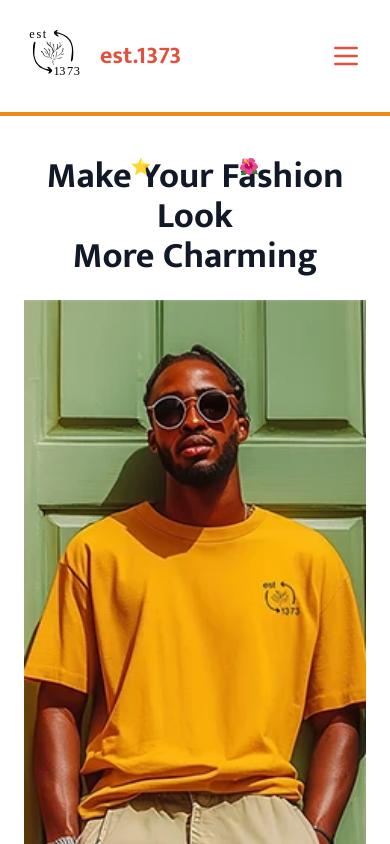
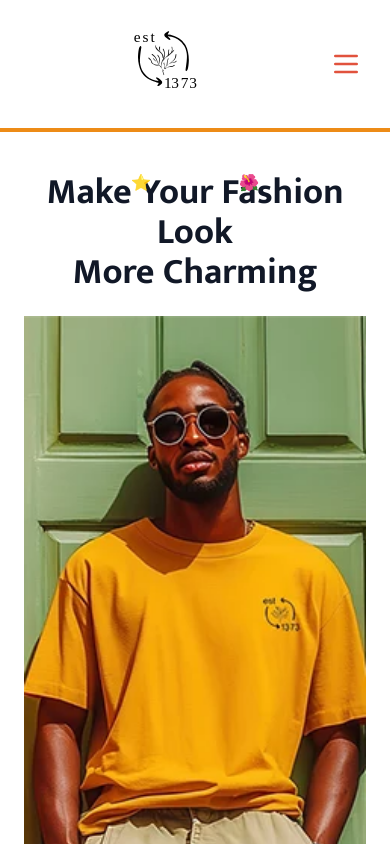
Before and after one commit to joka21/est1373, a Next.js app: page / in a window 390 px wide. Shown: the top 844 px of the page. Built offline with nearby package versions, Linux system fonts and the light colour scheme.

Commit message:
new mobil nav

```diff
--- a/components/Navbar.tsx
+++ b/components/Navbar.tsx
@@ -11,36 +11,42 @@ const Navbar: React.FC = () => {
 
   return (
     <nav className="font-sans border-b-4 border-tangerine">
-      <div className="max-w-7xl mx-auto px-4"> {/* Erhöht von max-w-6xl auf max-w-7xl */}
-        <div className="flex justify-between">
-          <div className="flex space-x-4">
-            <div>
-              <Link href="/" className="flex items-center py-6 px-2 text-coral-red"> {/* Erhöht padding-y */}
+      <div className="max-w-7xl mx-auto px-4">
+        <div className="flex justify-between items-center">
+          {/* Left spacer for centering on desktop */}
+          <div className="hidden md:block w-40">
+            {/* This empty div helps center the logo */}
+          </div>
+
+          {/* Centered Logo */}
+          <div className="flex-1 md:flex-none flex justify-center">
+            <Link href="/" className="flex items-center py-6 px-2">
               <img
                 src="/estLogo.svg"
                 alt="Logo"
-                  className="h-16 w-auto mr-3" /* Erhöht von h-12 auf h-16 */
+                className="h-20 w-auto"
               />
-                <span className="font-bold text-2xl">est.1373</span> {/* Erhöht von default auf text-2xl */}
             </Link>
           </div>
-          </div>
-          <div className="hidden md:flex items-center space-x-2"> {/* Erhöht space-x-1 auf space-x-2 */}
+
+          {/* Desktop Navigation */}
+          <div className="hidden md:flex items-center space-x-2 w-40">
             {['Home', 'about', 'Shop', 'Ideen', 'Botope'].map((item) => (
               <Link
                 key={item}
                 href={item === 'Home' ? '/' : `/${item.toLowerCase().replace(' ', '-')}`}
                 className="py-6 px-4 text-lg text-coral-red hover:text-tangerine transition duration-300 font-semibold"
-                /* Erhöht padding, Schriftgröße und font-weight */
               >
                 {item}
               </Link>
             ))}
           </div>
-          <div className="md:hidden flex items-center">
+
+          {/* Mobile Menu Button */}
+          <div className="md:hidden">
             <button
               onClick={toggleMenu}
-              className="mobile-menu-button p-3 focus:outline-none focus:ring-2 focus:ring-inset focus:ring-coral-red"
+              className="p-3 focus:outline-none focus:ring-2 focus:ring-inset focus:ring-coral-red"
               aria-label="Toggle menu"
             >
               <svg
@@ -50,27 +56,47 @@ const Navbar: React.FC = () => {
                 viewBox="0 0 24 24"
                 stroke="currentColor"
               >
-                <path strokeLinecap="round" strokeLinejoin="round" strokeWidth="2" d="M4 6h16M4 12h16M4 18h16" />
+                <path
+                  strokeLinecap="round"
+                  strokeLinejoin="round"
+                  strokeWidth="2"
+                  d={isOpen
+                    ? "M6 18L18 6M6 6l12 12"
+                    : "M4 6h16M4 12h16M4 18h16"
+                  }
+                />
               </svg>
             </button>
           </div>
         </div>
       </div>
+
+      {/* Mobile Menu with Animation */}
       <div
-        className={`md:hidden ${isOpen ? "block" : "hidden"} transition-all duration-300 ease-in-out`}
+        className={`
+          md:hidden
+          fixed
+          inset-0
+          z-50
+          bg-yellow-400
+          transition-transform duration-300 ease-in-out
+          ${isOpen ? 'translate-x-0' : 'translate-x-full'}
+        `}
+        style={{ top: '85px' }} // Height of the navbar
       >
-        {['Home', 'Wir', 'Online Shops', 'Ideen', 'Botope'].map((item) => (
+        <div className="flex flex-col items-center pt-6">
+          {['Home', 'about', 'Shop', 'Ideen', 'Botope'].map((item) => (
             <Link
               key={item}
               href={item === 'Home' ? '/' : `/${item.toLowerCase().replace(' ', '-')}`}
-            className="block py-3 px-4 text-lg text-coral-red hover:bg-tangerine hover:text-white transition duration-300 font-semibold"
-            /* Erhöht padding, Schriftgröße und font-weight */
+              className="block py-4 px-4 text-xl text-black hover:text-coral-red transition duration-300 font-semibold"
               onClick={toggleMenu}
             >
               {item}
             </Link>
           ))}
         </div>
+      </div>
     </nav>
   );
 };
--- a/tailwind.config.ts
+++ b/tailwind.config.ts
@@ -16,6 +16,8 @@ const config: Config = {
       colors: {
         'coral-red': '#E1523D',
         'tangerine': '#ED8B16',
+        'yellow': '#ee9e0a',
+        'black': '#000',
       },
     },
   },
```
Lines whose indentation alone changed are shown as unchanged.
